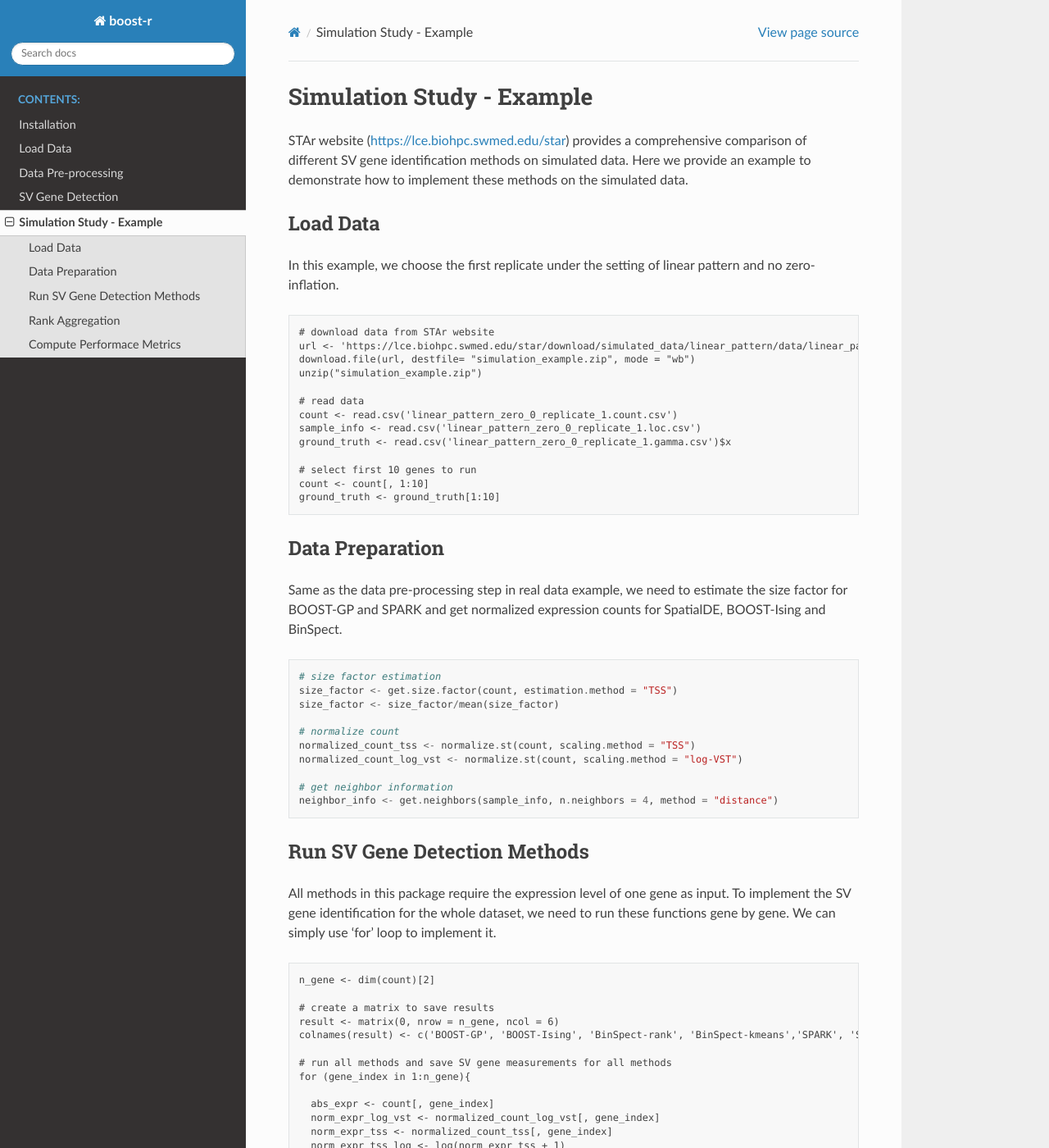
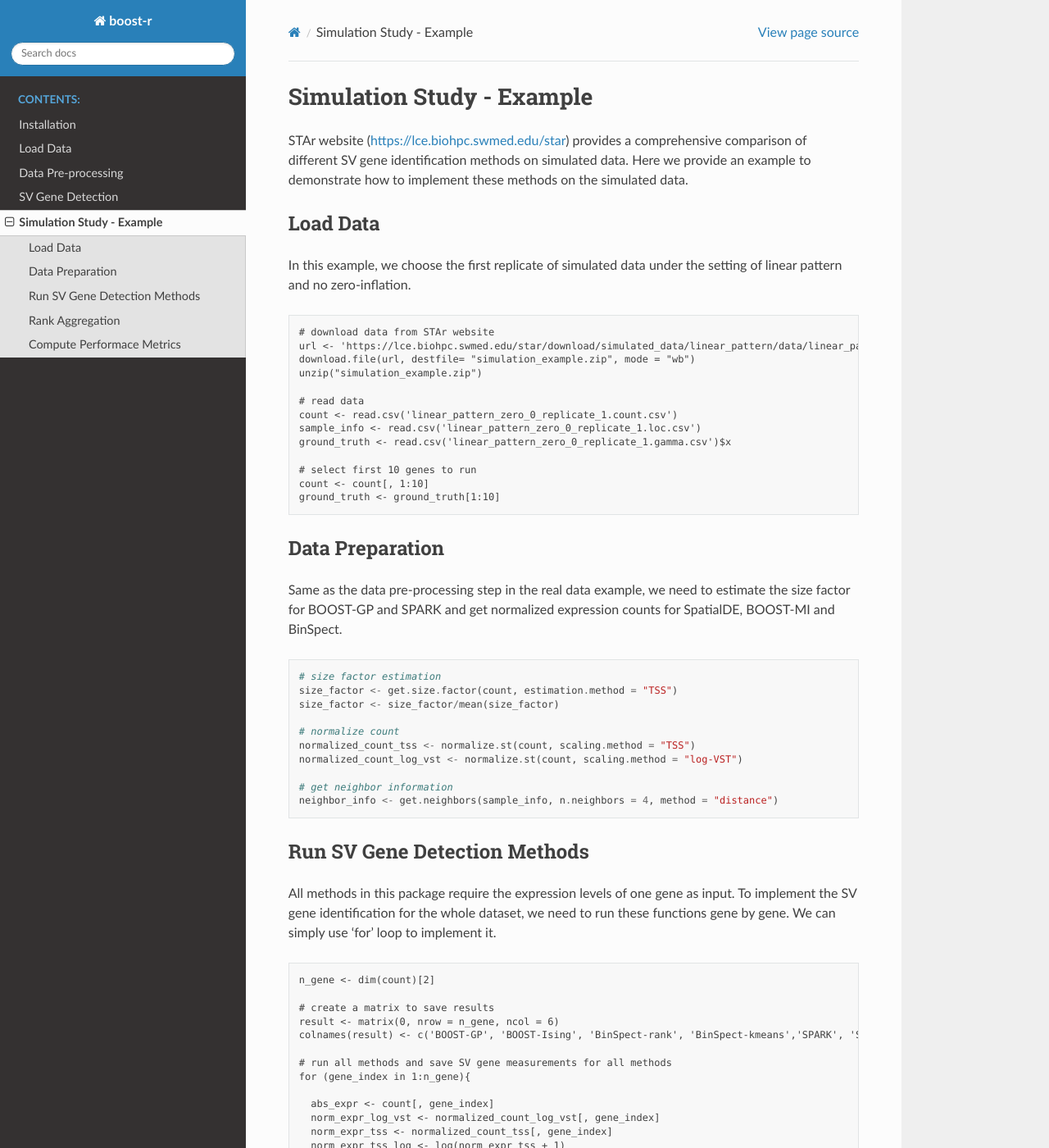
Before and after one commit to estfernan/boost, a Sphinx documentation site: the page built from docs/simulation.rst, in a window 1280 px wide and 1400 px high. Shown: the whole window at 82% size. Built offline with Sphinx 7.4.7 and the Read the Docs theme 2.0.0, drawn with Linux system fonts in a browser that asks for light colours; some of the changed text lies outside the part shown.

Commit message:
Update simulation.rst

```diff
--- a/docs/simulation.rst
+++ b/docs/simulation.rst
@@ -6,7 +6,7 @@ STAr website (https://lce.biohpc.swmed.edu/star) provides a comprehensive compar
 
 Load Data
 ------------------------
-In this example, we choose the first replicate under the setting of linear pattern and no zero-inflation.
+In this example, we choose the first replicate of simulated data under the setting of linear pattern and no zero-inflation.
 ::
     # download data from STAr website
     url <- 'https://lce.biohpc.swmed.edu/star/download/simulated_data/linear_pattern/data/linear_pattern_zero_0_replicate_1.zip'
@@ -26,7 +26,7 @@ In this example, we choose the first replicate under the setting of linear patte
 Data Preparation
 ------------------------
 
-Same as the data pre-processing step in real data example, we need to estimate the size factor for BOOST-GP and SPARK and get normalized expression counts for SpatialDE, BOOST-Ising and BinSpect.
+Same as the data pre-processing step in the real data example, we need to estimate the size factor for BOOST-GP and SPARK and get normalized expression counts for SpatialDE, BOOST-MI and BinSpect.
 ::
     # size factor estimation
     size_factor <- get.size.factor(count, estimation.method = "TSS")
@@ -42,7 +42,7 @@ Same as the data pre-processing step in real data example, we need to estimate t
 
 Run SV Gene Detection Methods
 --------------------------------------
-All methods in this package require the expression level of one gene as input. To implement the SV gene identification for the whole dataset, we need to run these functions gene by gene. We can simply use 'for' loop to implement it.
+All methods in this package require the expression levels of one gene as input. To implement the SV gene identification for the whole dataset, we need to run these functions gene by gene. We can simply use 'for' loop to implement it.
 ::
     n_gene <- dim(count)[2]
 
```
Also changed, not shown: other parts of docs/simulation.rst (+3 -3 lines).
